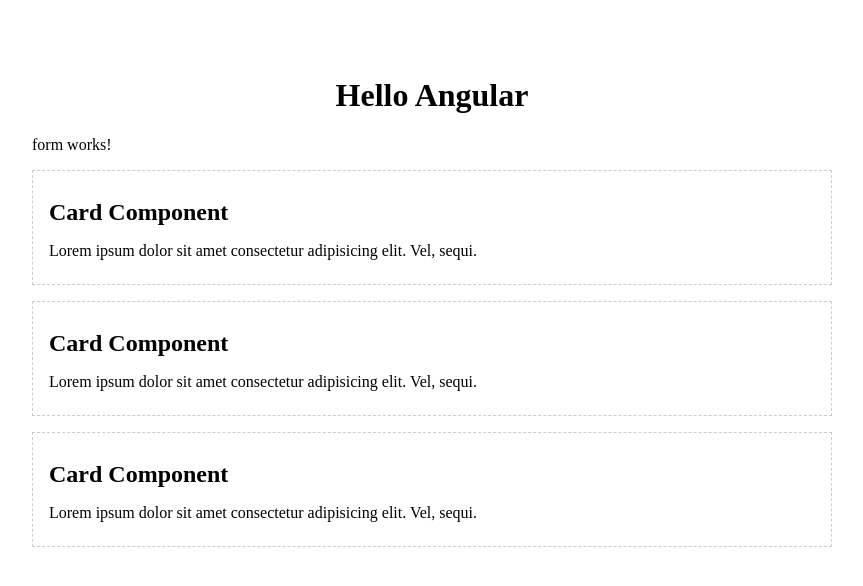
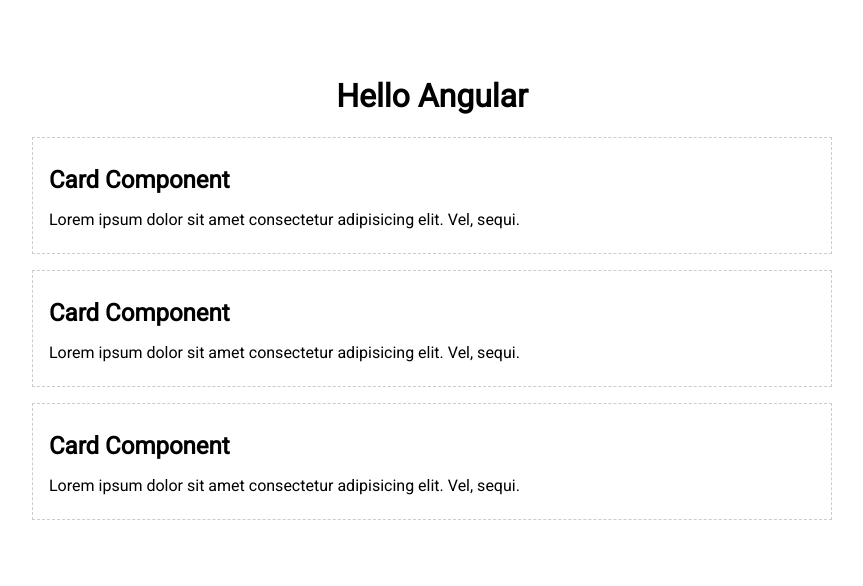
Before and after one commit to justMaxIt/ng-basics, an Angular app: page / in a window 1280 px wide. Shown: the top 586 px of the page, without its empty margins (208-1071 px from the left). Built offline with nearby package versions, Linux system fonts and the light colour scheme.

Commit message:
added font-family roboto to html

```diff
--- a/src/app/form/form.component.html
+++ b/src/app/form/form.component.html
@@ -1 +1,3 @@
-<p>form works!</p>
+<!-- <form>
+   <input type="text">
+</form> -->
--- a/src/styles.scss
+++ b/src/styles.scss
@@ -1 +1,4 @@
-/* You can add global styles to this file, and also import other style files */
+@import url('https://fonts.googleapis.com/css2?family=Roboto&display=swap');
+html{
+   font-family: 'Roboto', sans-serif;
+}
```
